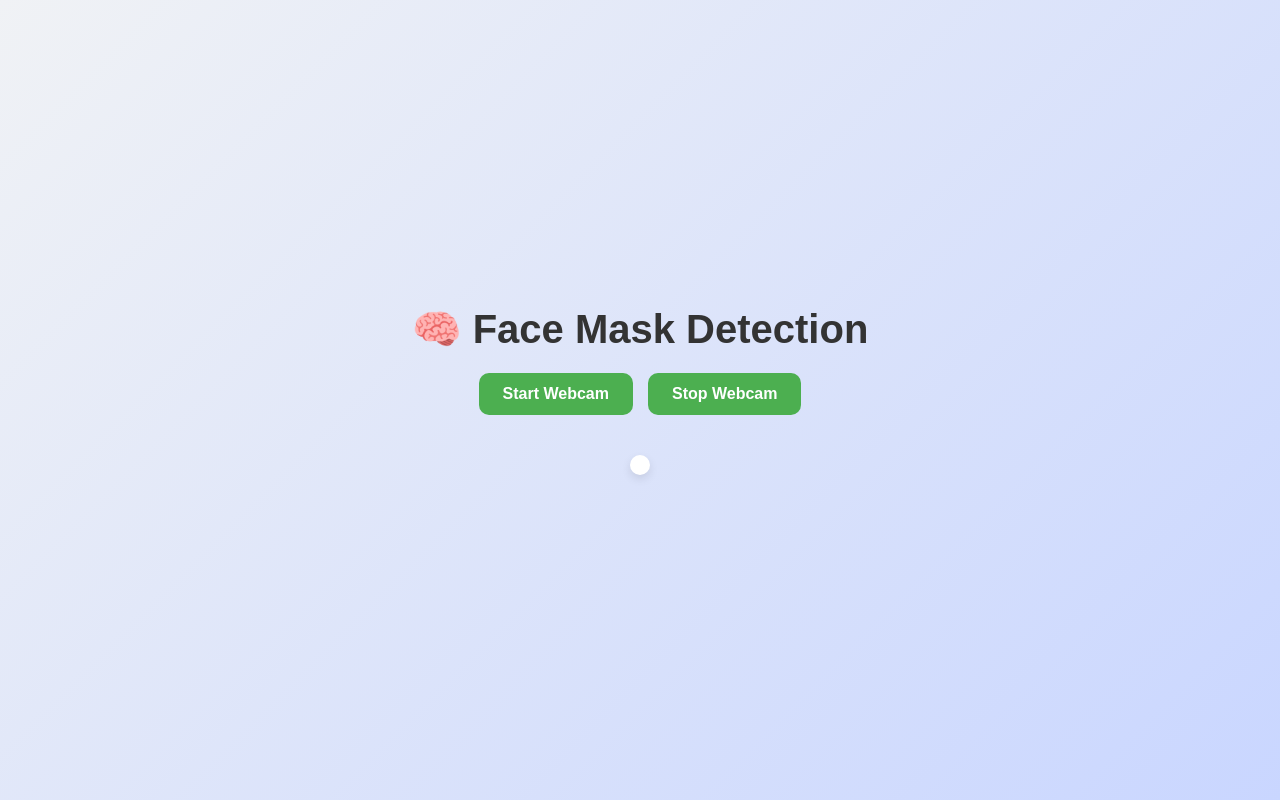
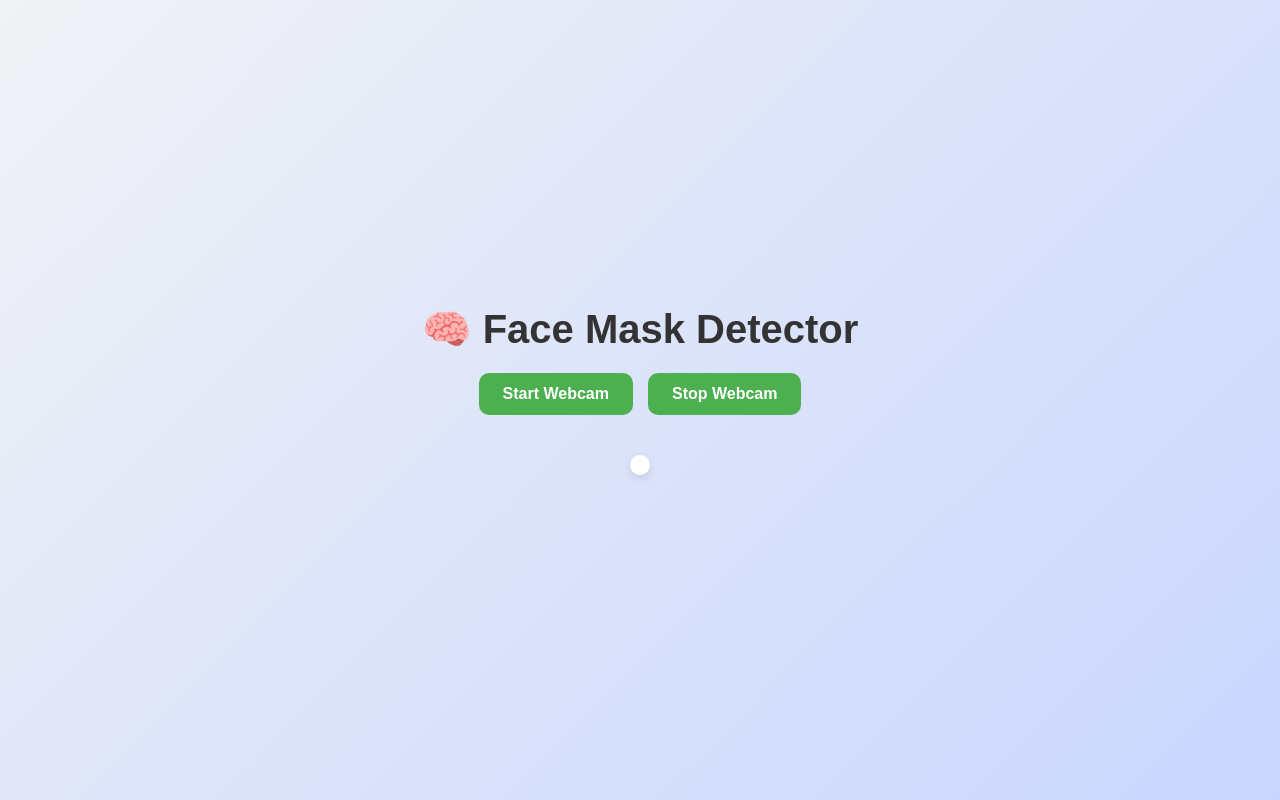
Before and after one commit to SusheelKumarMalepati/face_mask_detection, a plain HTML site: page index.html in a window 1280 px wide. Drawn offline with Linux system fonts and the light colour scheme.

Commit message:
Update index.html

```diff
--- a/index.html
+++ b/index.html
@@ -2,7 +2,7 @@
 <html lang="en">
 <head>
     <meta charset="UTF-8">
-    <title>Teachable Machine - Image Classifier</title>
+    <title>Face Mask Detector</title>
     <script src="https://cdn.jsdelivr.net/npm/@tensorflow/tfjs@latest/dist/tf.min.js"></script>
     <script src="https://cdn.jsdelivr.net/npm/@teachablemachine/image@latest/dist/teachablemachine-image.min.js"></script>
     <style>
@@ -85,7 +85,7 @@
 </head>
 <body>
 
-    <h1>🧠 Face Mask Detection</h1>
+    <h1>🧠 Face Mask Detector</h1>
 
     <div id="controls">
         <button onclick="init()">Start Webcam</button>
```
